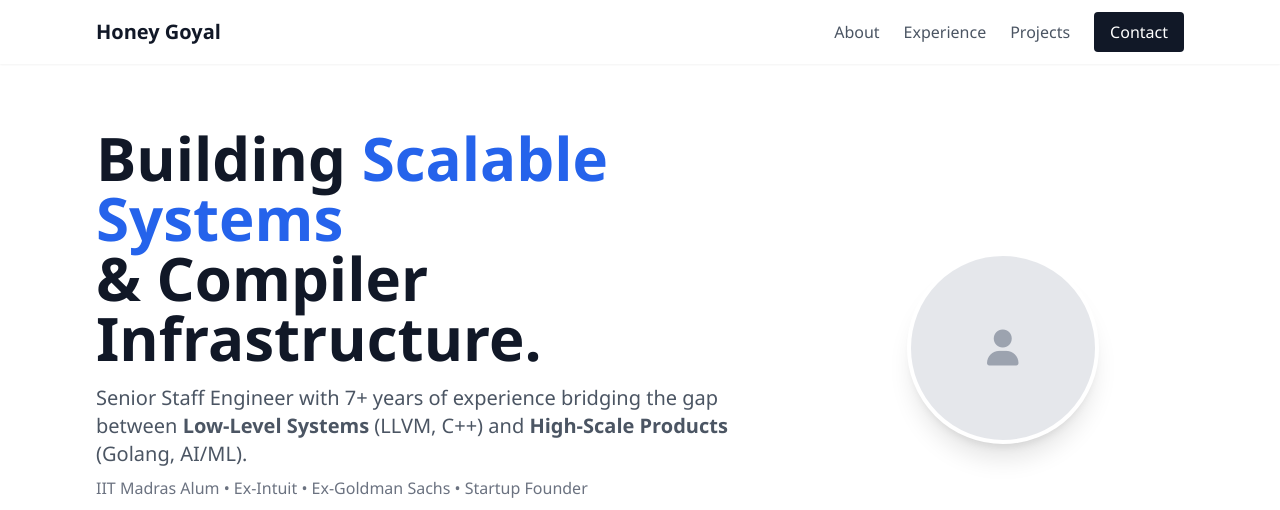
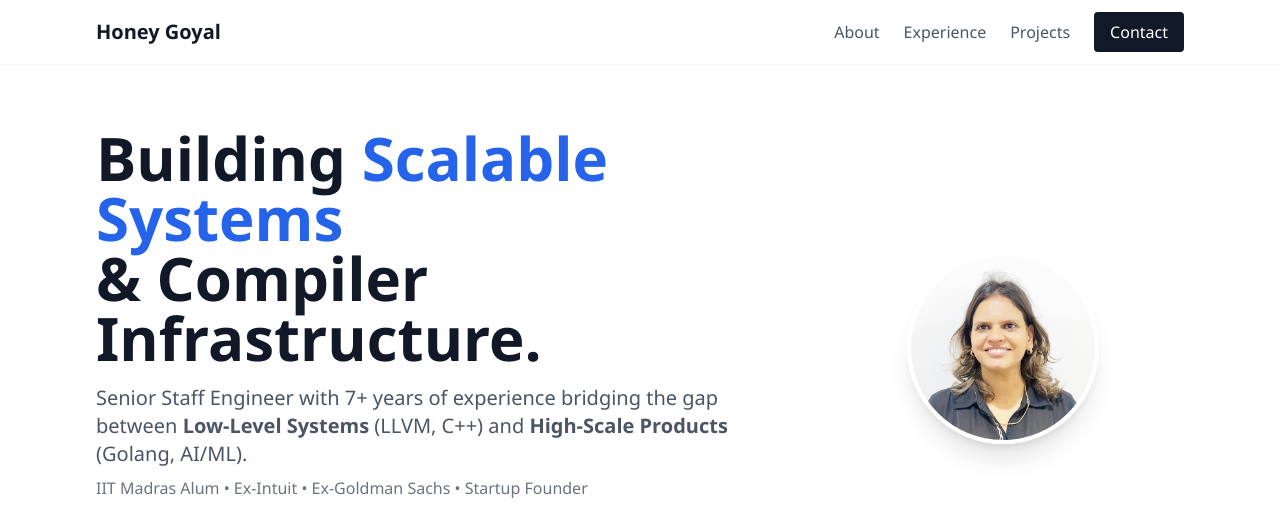
Before and after one commit to honeygoyal/honeygoyal.github.io, a plain HTML site: page index.html in a window 1280 px wide. Shown: the top 510 px of the page. Drawn offline with nearby package versions, Linux system fonts and the light colour scheme.

Commit message:
Update index.html

```diff
--- a/index.html
+++ b/index.html
@@ -65,8 +65,8 @@
                 </div>
             </div>
             <div class="md:w-1/3 mt-10 md:mt-0 flex justify-center">
-                <div class="w-48 h-48 rounded-full bg-gray-200 border-4 border-white shadow-xl flex items-center justify-center overflow-hidden">
-                    <span class="text-4xl text-gray-400"><i class="fas fa-user"></i></span>
+                <div class="w-48 h-48 rounded-full border-4 border-white shadow-xl overflow-hidden">
+                    <img src="profile.jpg" alt="Honey Goyal" class="w-full h-full object-cover">
                 </div>
             </div>
         </div>
```
